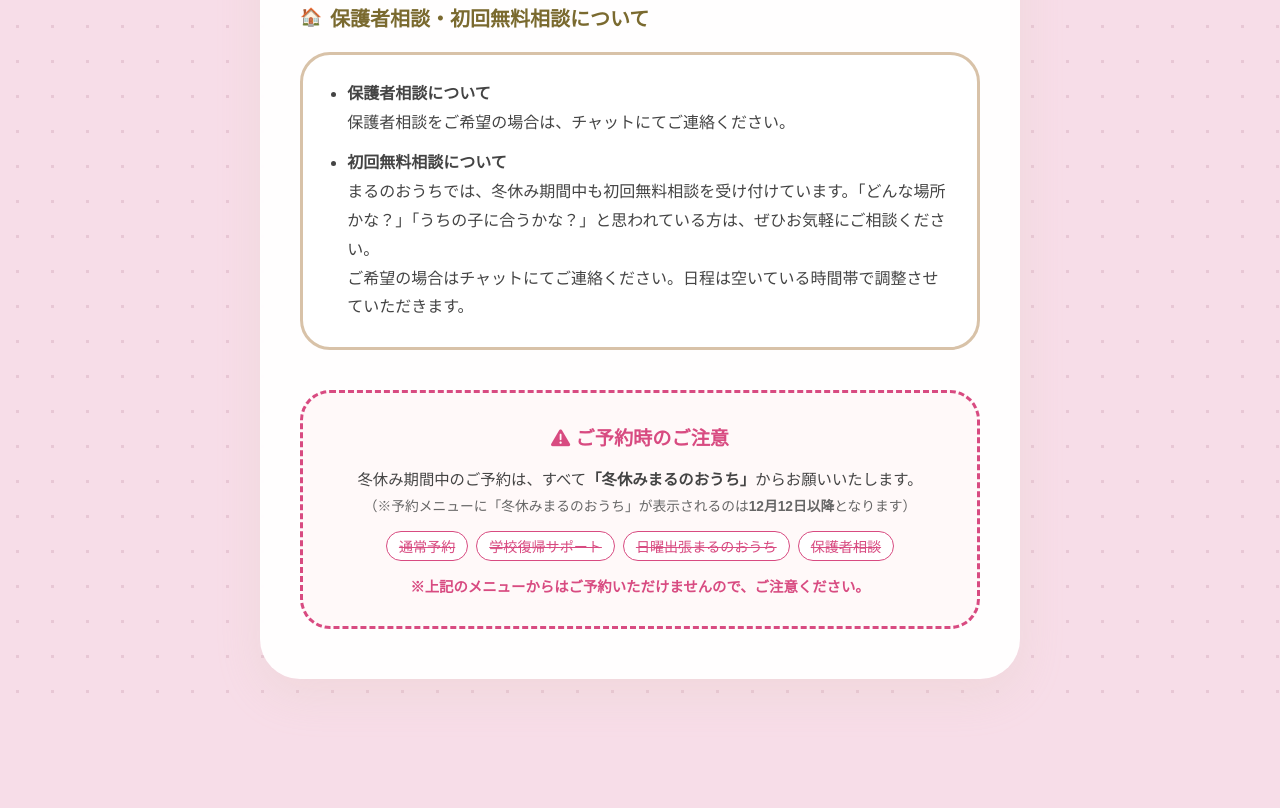
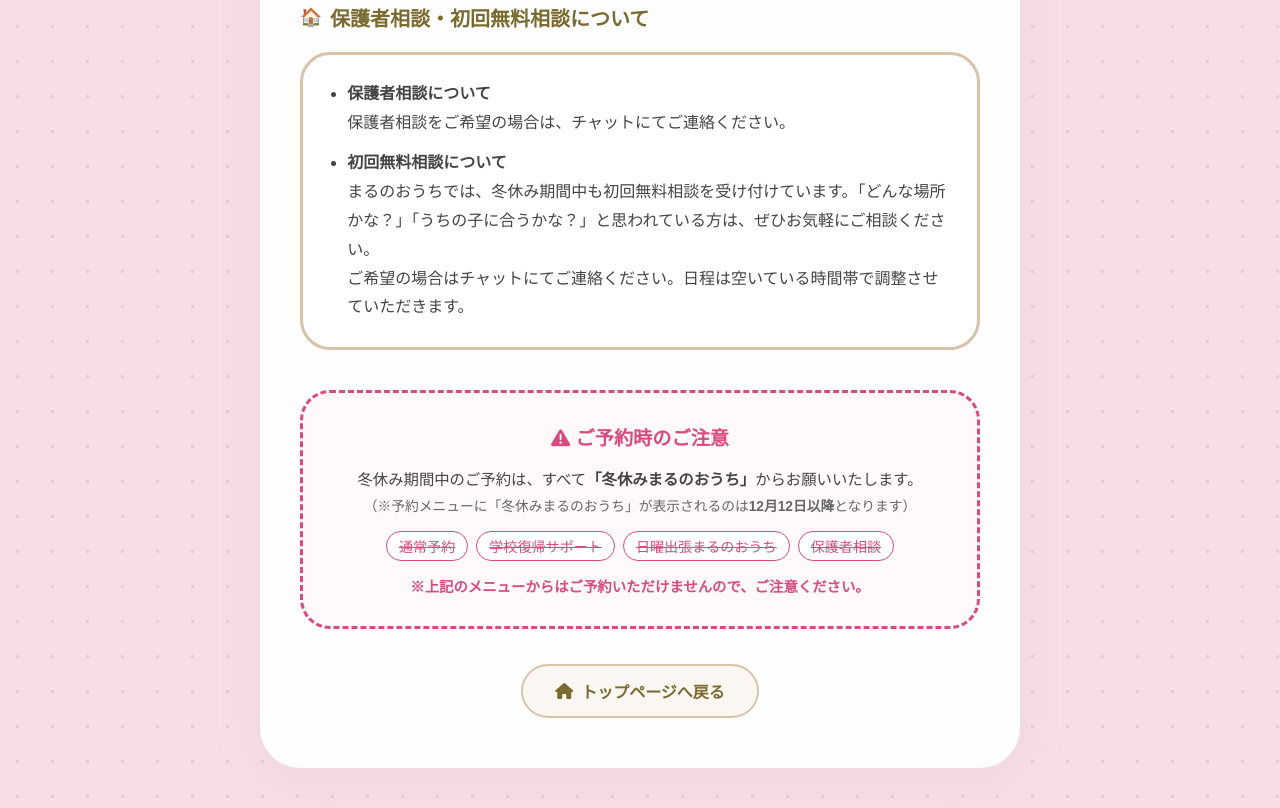
Before and after one commit to maruno-ouchi-maru/maruno_ouchi_home, a plain HTML site: page winter.html in a window 1280 px wide. Shown: the part 2161-2969 px from the top of the page. Before the commit the page ends 2880 px from the top, so only its background shows below. Drawn offline with Linux system fonts and the light colour scheme; a web font is replaced by a local one.

Commit message:
Update winter.html

```diff
--- a/winter.html
+++ b/winter.html
@@ -83,6 +83,26 @@
         .reserve-section { border: 3px dashed #D84B81; background: #FFF9F9; border-radius: 30px; padding: 30px 25px; text-align: center; margin-top: 40px; }
         .reserve-title { font-size: 1.2rem; color: #D84B81; font-weight: bold; margin-bottom: 12px; }
 
+        /* トップに戻るボタン */
+        .back-btn-wrap { text-align: center; margin-top: 35px; }
+        .back-btn {
+            display: inline-flex;
+            align-items: center;
+            justify-content: center;
+            gap: 8px;
+            background: #FAF6F2;
+            border: 2px solid #D8C2A8;
+            color: #7A6A2F;
+            padding: 13px 32px;
+            border-radius: 50px;
+            text-decoration: none;
+            font-weight: bold;
+            font-size: 1rem;
+            transition: 0.3s;
+            box-sizing: border-box;
+        }
+        .back-btn:hover { background: #F0E6A5; transform: translateY(-2px); }
+
         /* スマホレスポンシブ対応 */
         @media (max-width: 768px) {
             .sp-br { display: block; }
@@ -106,6 +126,8 @@
 
             .reserve-section { padding: 24px 15px; border-radius: 24px; }
             .reserve-title { font-size: 1.08rem; }
+
+            .back-btn { width: 100%; padding: 14px 20px; }
         }
     </style>
 </head>
@@ -173,7 +195,7 @@
             <div class="plan-card">
                 <div class="plan-card-title">📌 週2固定制をご利用の方へ</div>
                 <p><strong>11月21日〜12月11日は先行予約期間</strong>です。</p>
-                <p>冬休み期間中の受講日時をご希望の場合は、<strong>12月11日まで</strong>にチャットにてご連絡ください。ご希望の日時を確認し、こちらで予約をお取りします。</p>
+                <p>冬休み期間中の受講日時は、<strong>12月11日まで</strong>にチャットにてお知らせください。ご希望の日時を確認し、こちらで予約をお取りします。</p>
 
                 <div class="inner-frame">
                     <ul>
@@ -235,6 +257,13 @@
             </p>
         </div>
 
+        <!-- トップに戻るボタン -->
+        <div class="back-btn-wrap">
+            <a href="index.html" class="back-btn">
+                <i class="fas fa-home"></i> トップページへ戻る
+            </a>
+        </div>
+
     </div>
 </body>
 </html>
```
